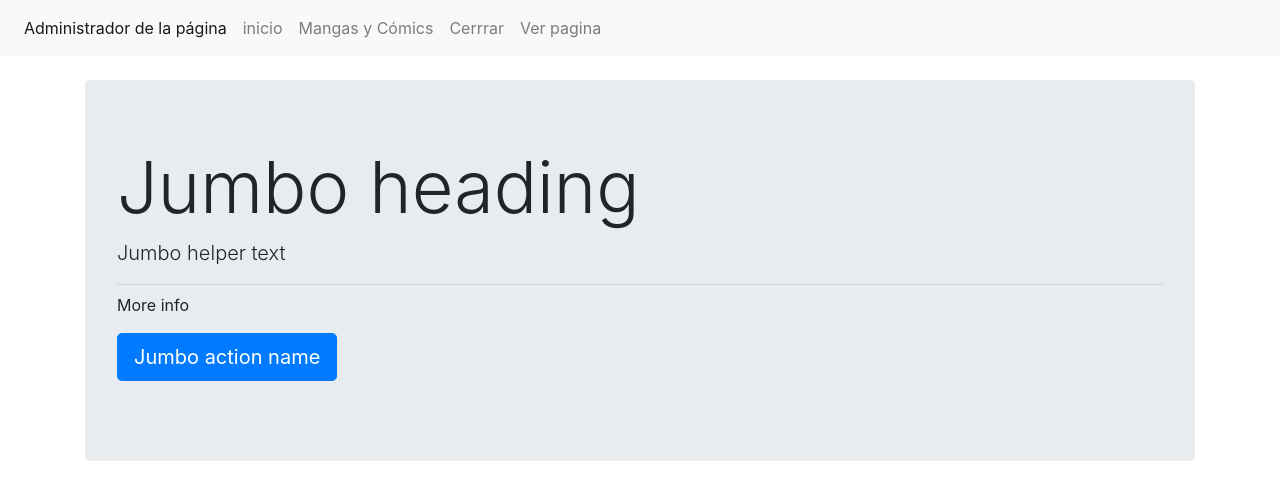
After one commit to Lauty821/TP2, a PHP site: page /administrador/inicio.php in a window 1280 px wide. The commit adds this page. Shown: the top 500 px of the page. Run offline with PHP 8.4, Linux system fonts and the light colour scheme.

Commit message:
Commit N°4

```diff
--- a/administrador/index.php
+++ b/administrador/index.php
@@ -24,7 +24,7 @@
                 </div>
 
                 <div class="card-body">
-                    <form action="login.php" method="post">
+                    <form action="inicio.php" method="post">
                         <div class = "form-group">
                         <label for="exampleInputEmail1">Email</label>
                         <input type="email" class="form-control" placeholder="Ingrese un email">
@@ -33,7 +33,7 @@
                         <label for="exampleInputPassword1">Contraseña</label>
                         <input type="Clave" class="form-control" placeholder="Ingrese una contraseña">
                         </div>
-                        <button type="submit" class="btn btn-primary">Ingresar</button></br>
+                        <button type="submit" class="btn btn-primary">Ingresar al administrador</button></br>
                     </form>
                 </div>
             </div>
--- /dev/null
+++ b/administrador/inicio.php
@@ -0,0 +1,15 @@
+<?php include("template/cabecera.php"); ?>
+
+    <div class="col-md-12">
+        <div class="jumbotron">
+            <h1 class="display-3">Jumbo heading</h1>
+            <p class="lead">Jumbo helper text</p>
+            <hr class="my-2">
+            <p>More info</p>
+            <p class="lead">
+                <a class="btn btn-primary btn-lg" href="Jumbo action link" role="button">Jumbo action name</a>
+            </p>
+        </div>
+    </div>
+
+<?php include("template/pie.php"); ?>
--- a/administrador/template/cabecera.php
+++ b/administrador/template/cabecera.php
@@ -0,0 +1,23 @@
+<!doctype html>
+<html lang="en">
+  <head>
+    <title>Title</title>
+    <meta charset="utf-8">
+    <meta name="viewport" content="width=device-width, initial-scale=1, shrink-to-fit=no">
+    <link rel="stylesheet" href="https://stackpath.bootstrapcdn.com/bootstrap/4.3.1/css/bootstrap.min.css" integrity="sha384-ggOyR0iXCbMQv3Xipma34MD+dH/1fQ784/j6cY/iJTQUOhcWr7x9JvoRxT2MZw1T" crossorigin="anonymous">
+  </head>
+  <body>
+
+    <nav class="navbar navbar-expand navbar-light bg-light">
+        <div class="nav navbar-nav">
+            <a class="nav-item nav-link active" href="#">Administrador de la página<span class="sr-only">(current)</span></a>
+            <a class="nav-item nav-link" href="#">inicio</a>
+            <a class="nav-item nav-link" href="#">Mangas y Cómics</a>
+            <a class="nav-item nav-link" href="#">Cerrrar</a>
+            <a class="nav-item nav-link" href="#">Ver pagina</a>
+        </div>
+    </nav>
+
+    <div class="container">
+    </br>
+        <div class="row">
--- a/administrador/template/pie.php
+++ b/administrador/template/pie.php
@@ -0,0 +1,5 @@
+        </div>
+    </div>
+
+  </body>
+</html>
```
